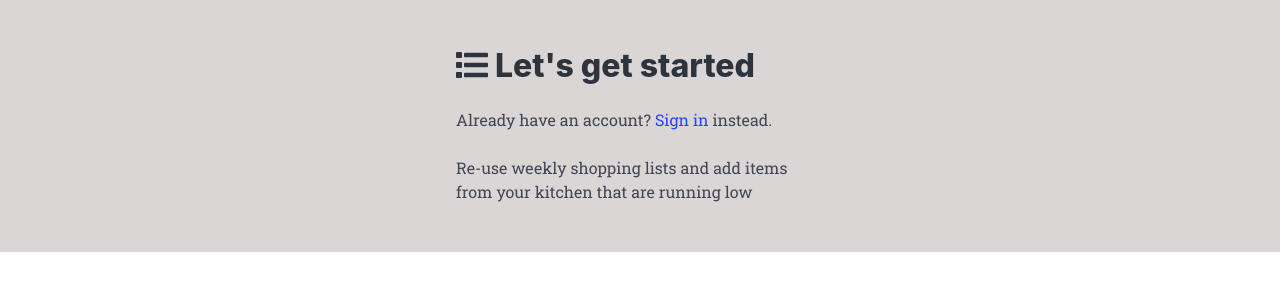
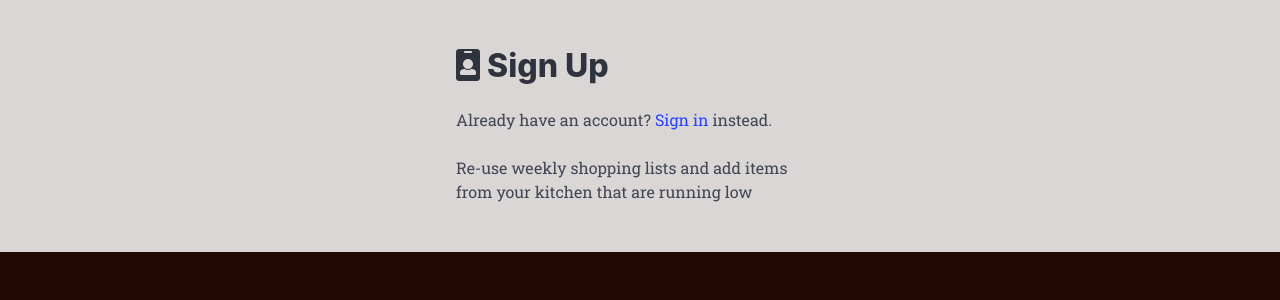
Before and after one commit to akersten/cute-kitchen, a Flask app: page /register in a window 1280 px wide. Shown: the top 300 px of the page. Run offline with Flask 2, Linux system fonts and the light colour scheme; style sheets or scripts are compiled from the project's sources; some libraries are stand-ins or nearby versions.

Commit message:
add register skeleton

```diff
--- a/src/scss/bulma.scss
+++ b/src/scss/bulma.scss
@@ -30,7 +30,7 @@ $navbar-item-hover-background-color: $cutekitchen-dark;
 
 $black: $cutekitchen-black;
 
-$link: $cutekitchen-primary-accent;
+$link: $cutekitchen-primary;
 
 ////////////////////////////////////////////////////////////////////////////////////////////////////////////////////////
 // endregion
--- a/src/scss/cutekitchen.scss
+++ b/src/scss/cutekitchen.scss
@@ -5,10 +5,19 @@
 
 @import "cutekitchen-variables";
 
+//#region Page-level styles
+
+html {
+  background-color: $cutekitchen-black; /* For pages that aren't long enough, don't have a bright white background. */
+}
+
+//#endregion
+
+
+
 body, section.section {
   background-color: $cutekitchen-light;
 }
-
 
 /* Default text content (other than headers) should use the serif font. */
 .content {
@@ -20,6 +29,10 @@ body, section.section {
   color: $cutekitchen-light;
   font-size: 0.9rem;
 
+  a {
+    color: $cutekitchen-primary-accent;
+  }
+
   .title, .subtitle {
     color: $cutekitchen-light; /* Need the color set here too, .title has a color property. */
     font-size: 1.25rem;
--- a/templates/authentication/register/register-body.html
+++ b/templates/authentication/register/register-body.html
@@ -2,7 +2,7 @@
     <div class="container">
         <div class="columns">
             <div class="column is-4 is-offset-4">
-                <h2 class="title"><i class="fas fa-list"></i> Let's get started</h2>
+                <h2 class="title"><i class="fas fa-id-badge"></i> Sign Up</h2>
                 <p class="content">Already have an account? <a href="#">Sign in</a> instead.</p> <!-- TODO: Link -->
 
                 <!-- TODO: Need better wording here: -->
--- a/templates/splash/splash-header.html
+++ b/templates/splash/splash-header.html
@@ -8,7 +8,7 @@
                 </div>
                 <div class="column has-text-right">
                     <p>
-                        <a href="#" class="button is-large is-primary is-block-touch">Sign Up</a>
+                        <a href="{{ url_for("register") }}" class="button is-large is-primary is-block-touch">Sign Up</a>
                         <a href="#" class="button is-large is-info is-block-touch">Log In</a>
                     </p>
                 </div>
```
